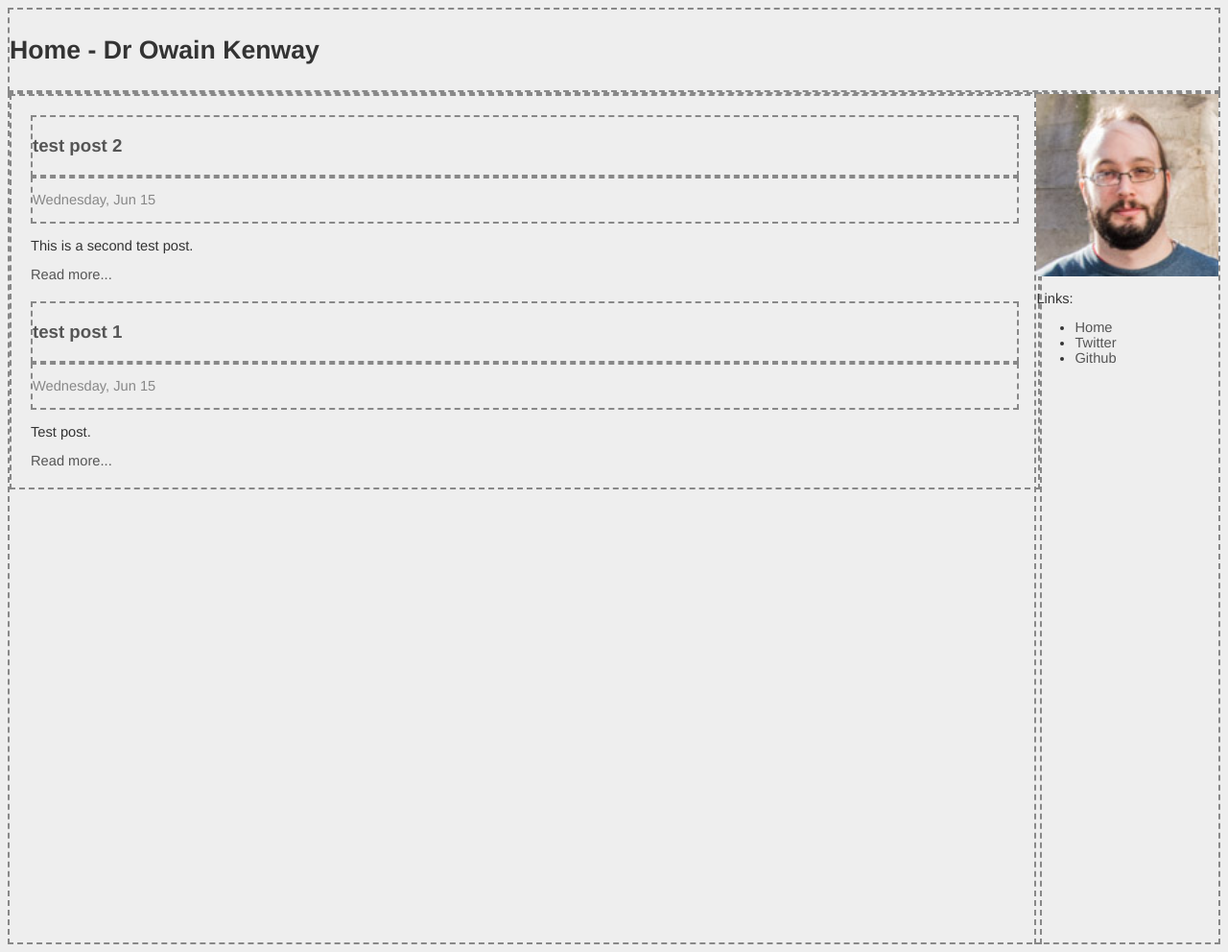
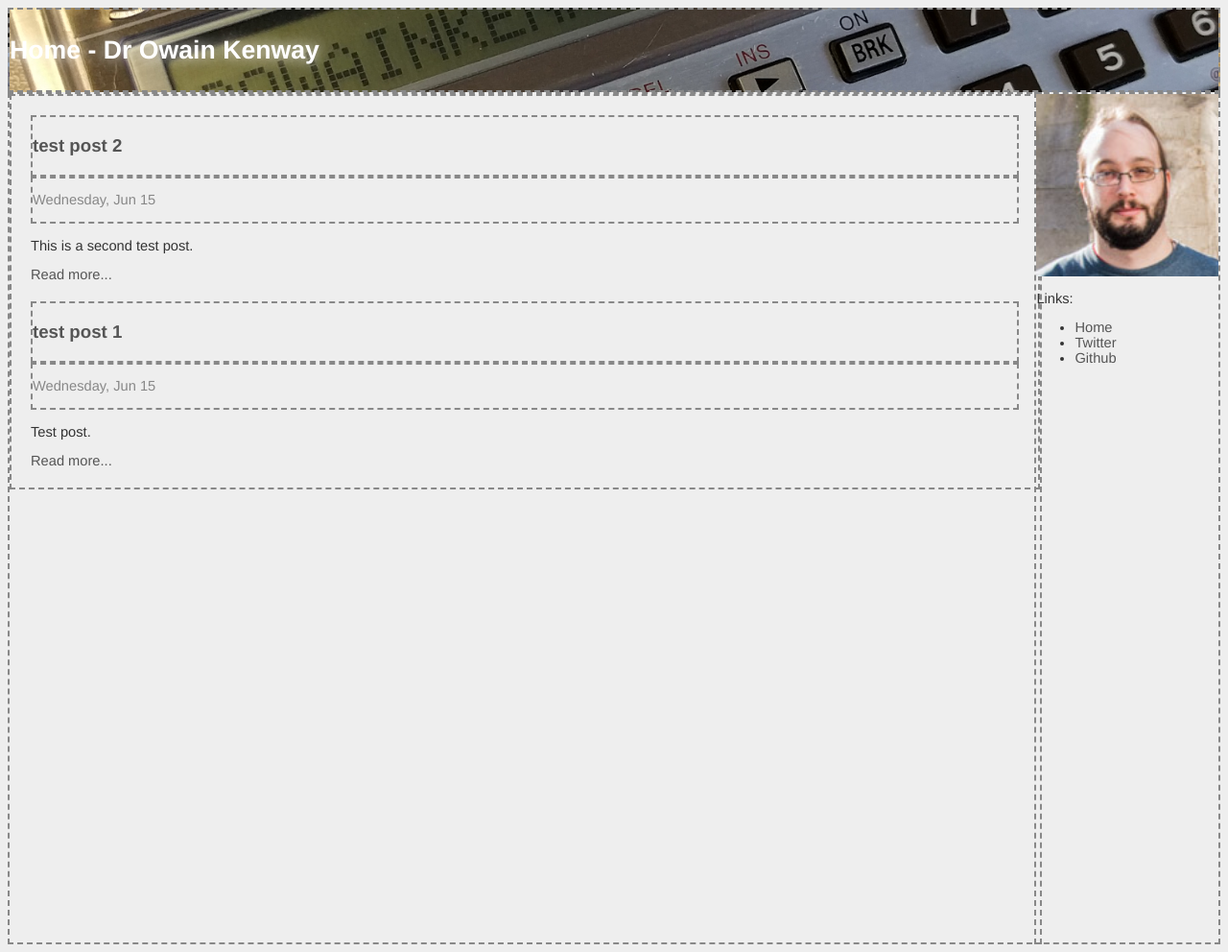
Before and after one commit to owainkenwayucl/owainkenwayucl.github.io, a Jekyll site: the page built from index.md, in a window 1280 px wide. Shown: the whole page at 96% size. Built offline with Jekyll 4.4.1, drawn with Linux system fonts in a browser that asks for light colours.

Commit message:
Update main.css
Title style

```diff
--- a/css/main.css
+++ b/css/main.css
@@ -49,6 +49,12 @@ a:hover {
 .title {
   font-size: 20pt;
   font-weight: bold;
+  color: #fff;
+  text-shadow: 0px 0px 15px;
+  background-image: url("/images/headersharp.png");
+  background-size: 100%;
+  background-position: center;
+
 }
 
 .subhead {
```
